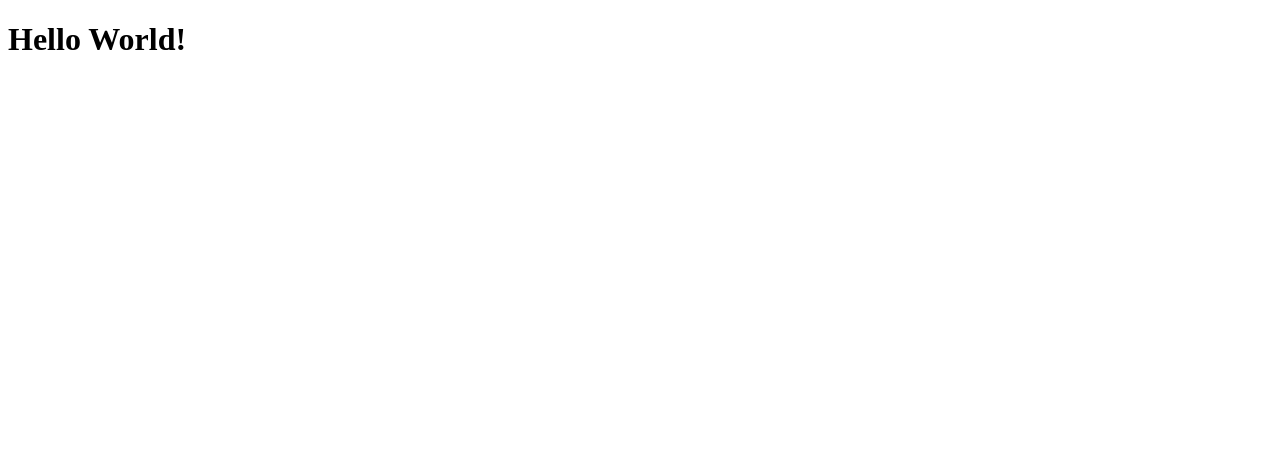
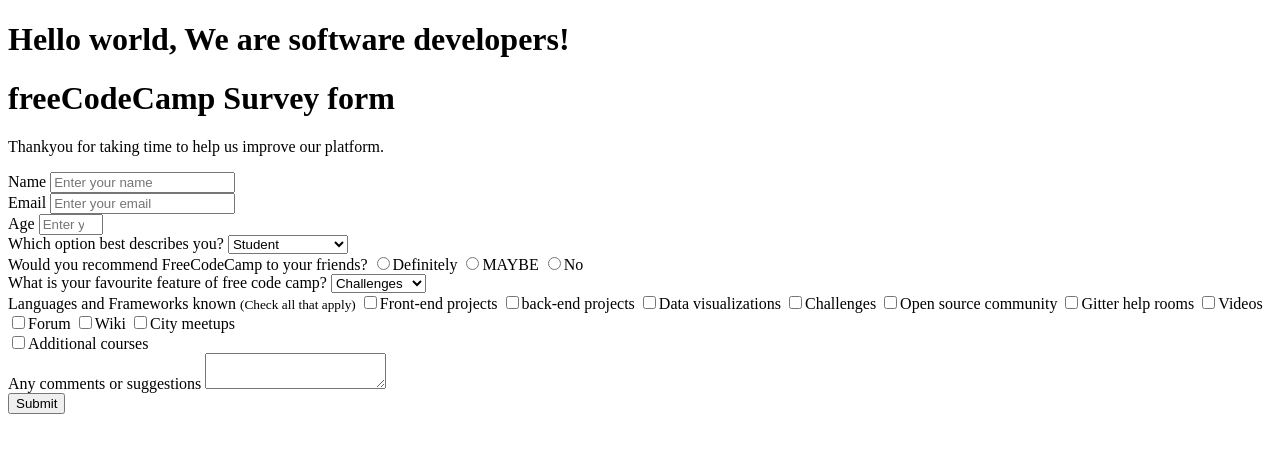
Before and after one commit to unorjikingsley/Kingsley-Mahaan, a plain HTML site: page kingsleyandMahaan/index.html in a window 1280 px wide. Drawn offline with Linux system fonts and the light colour scheme.

Commit message:
final commit

```diff
--- a/kingsleyandMahaan/index.html
+++ b/kingsleyandMahaan/index.html
@@ -7,7 +7,179 @@
   </head>
 
   <body>
-    <h1>Hello World!<h1></h1>
+    <h1>Hello world, We are software developers!</h1>
+    <!DOCTYPE html>
+<html lang="en">
+
+<head>
+    <meta charset="UTF-8">
+    <meta http-equiv="X-UA-Compatible" content="IE=edge">
+    <meta name="viewport" content=
+        "width=device-width, initial-scale=1.0">
+        <link rel="stylesheet" href="styles.css">
+  </head>
+  <body>
+      <h1 id="title">freeCodeCamp Survey form</h1>
+      <p id="description">Thankyou for taking time to help us improve our platform.</p>
+      <form id ="survey-form">
+          <div class = "form control">
+           <label for="name" id="name-label">
+                Name
+            </label
+            <!-- Input Type Name-->
+             <input require type="Text"
+                   id="name" required
+                   placeholder="Enter your name" />
+                   </div>
+                  <div class="form-control">
+            <label id="email-label">
+                Email
+            </label>
+
+            <!-- Input Type Email-->
+            <input type="email"
+                   id="email" required
+                   placeholder="Enter your email" />
+        </div>
+         <div class="form-control">
+            <label for="age" id="number-label">
+                Age
+            </label>
+
+            <!-- Input Type number -->
+            <input type="number"
+                   id="number" min="1" max="500"
+                   placeholder="Enter your age" />
+        </div>
+         <div class="form-control">
+            <label for="role" id="label-role">
+                Which option best describes you?
+            </label>
+             <!--dropdown -->
+            <select name="role" id="dropdown">
+                <option value="Student">Student</option>
+                <option value="Full-time learner">Full-time learner</option>
+                <option value="Full-time Job">
+                    Full-time Job
+                </option>
+                <option value="Prefer not to say">Prefer not to say</option>
+                <option value ="Other">Other</option>
+            </select>
+        </div>
+
+        <div class="form-control">
+            <label> Would you recommend FreeCodeCamp to your friends? </label>
+              <!-- Input Type Radio Button -->
+            <label for="recommed-1">
+                <input value="female" type="radio"
+                       id="recommed-1"
+                       name="recommed">Definitely</input>
+            </label>
+            <label for="recommed-2">
+                <input value="male" type="radio"
+                       id="recommed-2"
+                       name="recommed">MAYBE</input>
+            </label>
+            <label for="recommed-3">
+                <input value ="non-binary" type="radio"
+                       id="recommed-3"
+                       name="recommed">No</input>
+            </label>
+        </div>
+        <div class="form-control">
+            <label for="role" id="label-role">
+                What is your favourite feature of free code camp?
+            </label>
+           <!-- Dropdown options -->
+  <select name="role" id="role">
+                <option value="Challenges">Challenges</option>
+                <option value="Project">Project</option>
+                <option value="Opensource">
+                    Opensource
+                </option>
+                <option value ="Community">Community</option>
+            </select>   </div>
+
+        <div class="form-control">
+            <label>Languages and Frameworks known
+                <small>(Check all that apply)</small>
+            </label>
+            <!-- Input Type Checkbox -->
+            <label for="inp-1">
+                <input value="checkbox" type="checkbox"
+                       name="inp">Front-end projects</input></label>
+            <label for="inp-2">
+                <input value = "checkbox" type="checkbox"
+                       name="inp">back-end projects</input></label>
+            <label for="inp-3">
+                <input value ="checkbox" type="checkbox"
+                       name="inp">Data visualizations</input></label>
+            <label for="inp-4">
+                <input value = "checkbox" type="checkbox"
+                       name="inp">Challenges</input></label>
+            <label for="inp-5">
+                <input value ="checkbox" type="checkbox"
+                       name="inp">Open source community</input></label>
+            <label for="inp-6">
+                <input value="checkbox" type="checkbox"
+                       name="inp">Gitter help rooms</input></label>
+            <label for="inp-7">
+                <input value="checkbox" type ="checkbox"
+                       name="inp">Videos</input></label>
+            <label for="inp-7">
+                <input value="checkbox" type="checkbox"
+                       name="inp">Forum</input></label>
+            <label for="inp-7">
+                <input value="value checkbox" type="checkbox"
+                       name="inp">Wiki</input></label>
+            <label for="inp-7">
+                <input value="checkbox" type="checkbox"
+                       name="inp">City meetups</input></label>
+        </div>
+  <label for="inp-7">
+                <input value ="checkbox" type="checkbox"
+                       name="inp">Additional courses</input></label>
+        </div>
+        <div class="form-control">
+            <label for="comment">
+                Any comments or suggestions
+            </label>
+
+            <!-- multi-line text input control -->
+            <textarea name="comment" id="comment"
+                placeholder="Enter your comment here">
+            </textarea>
+        </div>
+
+        <!-- Multi-line Text Input Control -->
+        <button type="submit" id="submit">
+            Submit
+        </button>
+    </form>
+</body>
+
+</html>
+
+
+
+
+
+
+
+
+
+
+
+
+
+
+
+
+
+
+
+
+
     <script src="https://cdn.freecodecamp.org/testable-projects-fcc/v1/bundle.js"></script>
 
     <!--
```
